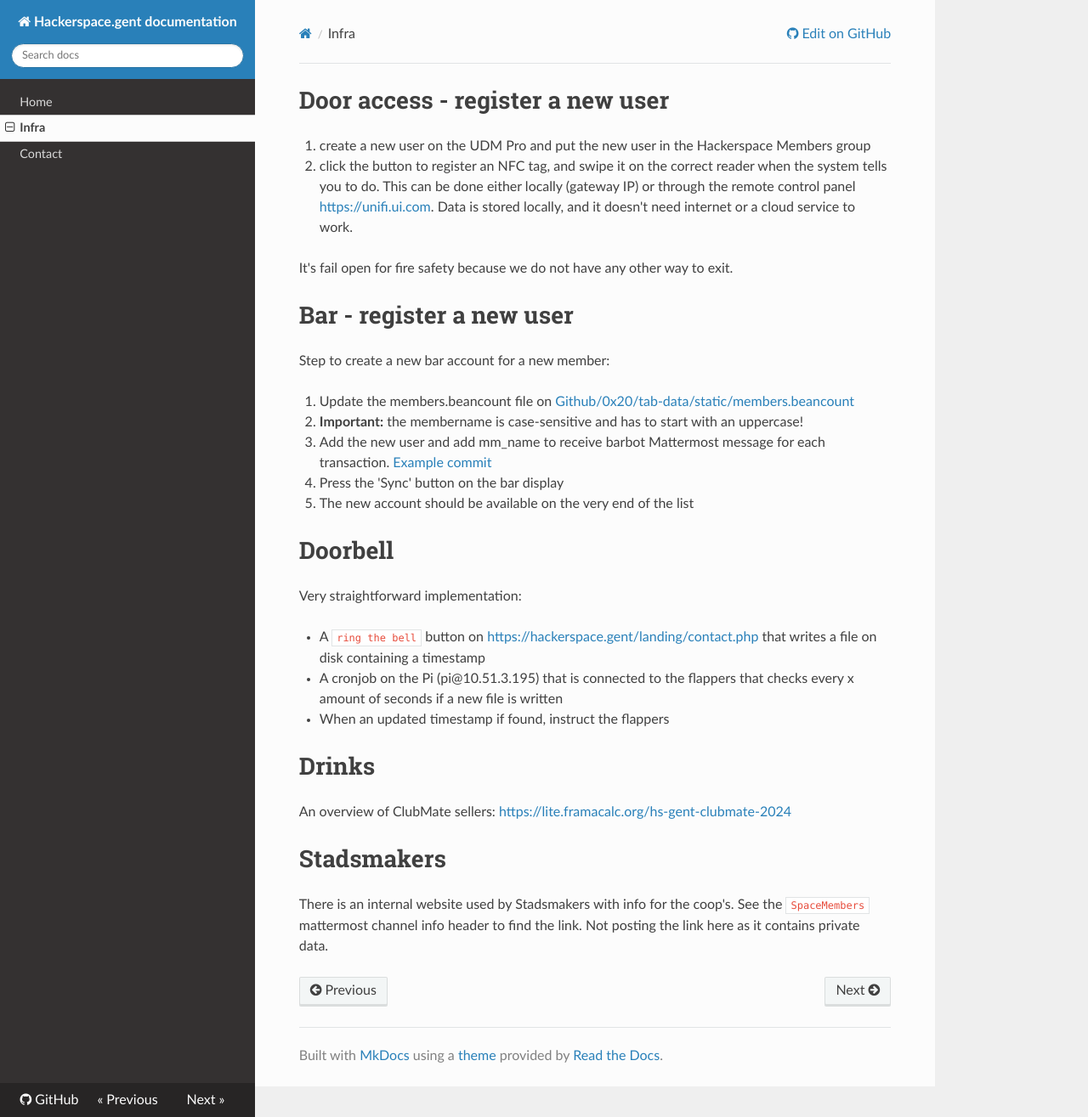
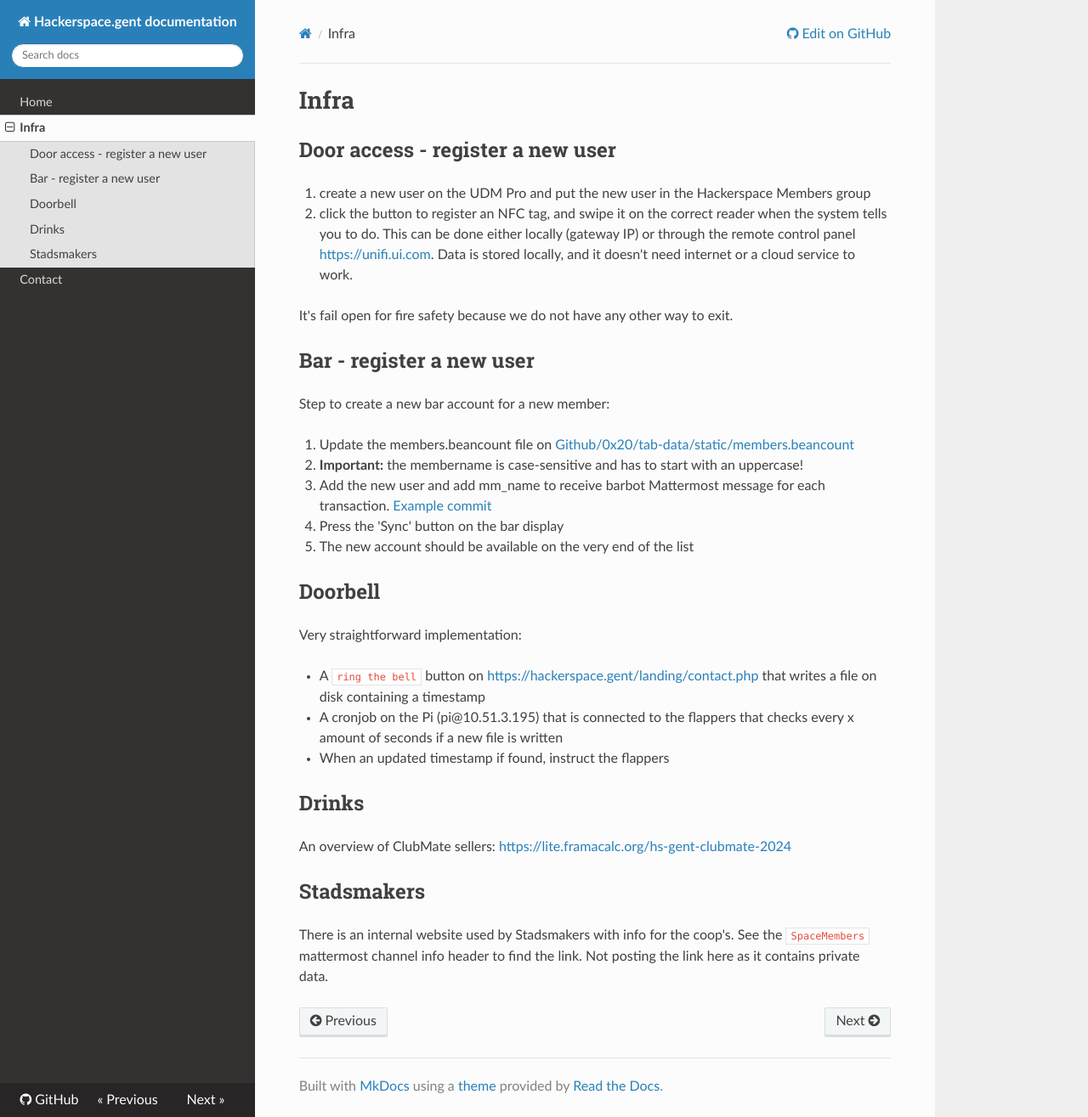
Before and after one commit to 0x20/docs, an MkDocs documentation site: the page built from docs/infra.md, in a window 1280 px wide and 1315 px high. Shown: the whole window at 85% size. Built offline with MkDocs 1.6.1, drawn with Linux system fonts in a browser that asks for light colours; nearby versions of some CDN libraries.

Commit message:
infra.md: add different sections

```diff
--- a/docs/infra.md
+++ b/docs/infra.md
@@ -1,11 +1,13 @@
-# Door access - register a new user
+# Infra
+
+## Door access - register a new user
 
 1. create a new user on the UDM Pro and put the new user in the Hackerspace Members group
 2. click the button to register an NFC tag, and swipe it on the correct reader when the system tells you to do. This can be done either locally (gateway IP) or through the remote control panel [https://unifi.ui.com](https://unifi.ui.com). Data is stored locally, and it doesn't need internet or a cloud service to work.
 
 It's fail open for fire safety because we do not have any other way to exit.
 
-# Bar - register a new user
+## Bar - register a new user
 Step to create a new bar account for a new member:
 
 1. Update the members.beancount file on [Github/0x20/tab-data/static/members.beancount](https://github.com/0x20/tab-data/blob/master/static/members.beancount)
@@ -14,7 +16,7 @@
 4. Press the 'Sync' button on the bar display
 5. The new account should be available on the very end of the list
 
-# Doorbell
+## Doorbell
 
 Very straightforward implementation:
 
@@ -22,10 +24,10 @@
 * A cronjob on the Pi (pi@10.51.3.195) that is connected to the flappers that checks every x amount of seconds if a new file is written
 * When an updated timestamp if found, instruct the flappers
 
-# Drinks
+## Drinks
 
 An overview of ClubMate sellers: [https://lite.framacalc.org/hs-gent-clubmate-2024](https://lite.framacalc.org/hs-gent-clubmate-2024)
 
-# Stadsmakers
+## Stadsmakers
 
 There is an internal website used by Stadsmakers with info for the coop's. See the `SpaceMembers` mattermost channel info header to find the link. Not posting the link here as it contains private data.
```
